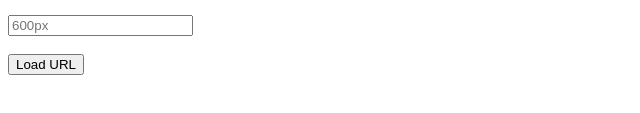
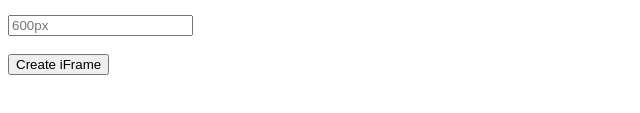
Before and after one commit to Xufuja/iframe-tester, a plain HTML site: page index.html in a window 1280 px wide. Shown: the part 143-256 px from the top of the page, 0-640 px from the left. Drawn offline with Linux system fonts and the light colour scheme.

Commit message:
Changed button name

```diff
--- a/index.html
+++ b/index.html
@@ -13,7 +13,7 @@
     <br><br>
     <input type="text" id="height" placeholder="600px">
     <br><br>
-    <button onclick="createFrame()">Load URL</button>
+    <button onclick="createFrame()">Create iFrame</button>
     <div id="container"></div>
 
     <script>
```
